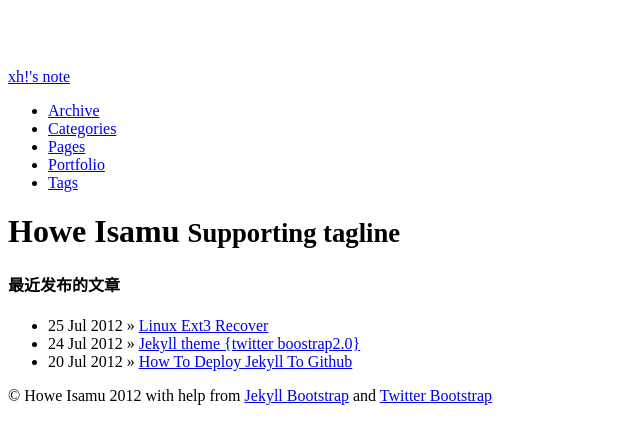
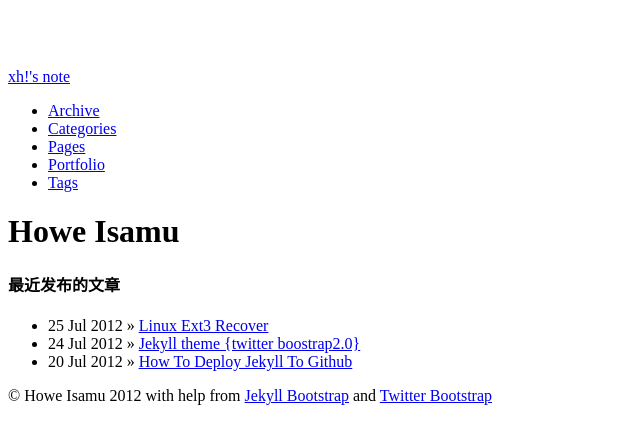
Before and after one commit to CaicnZ/old_blog, a Jekyll site: the page built from index.md, in a window 1280 px wide. Shown: the top 444 px of the page, without its empty margins (0-640 px from the left). Built offline with Jekyll 4.4.1, drawn with Linux system fonts in a browser that asks for light colours; nearby versions of some CDN libraries; Markdown is read by kramdown in place of the engine named in the settings.

Commit message:
Update _includes/themes/twitter-2.0/page.html

```diff
--- a/_includes/themes/twitter-2.0/page.html
+++ b/_includes/themes/twitter-2.0/page.html
@@ -1,5 +1,5 @@
 <div class="page-header">
-  <h1>{{ page.title }} <small>Supporting tagline</small></h1>
+  <h1>{{ page.title }} <small></small></h1>
 </div>
 
 <div class="row">
```
